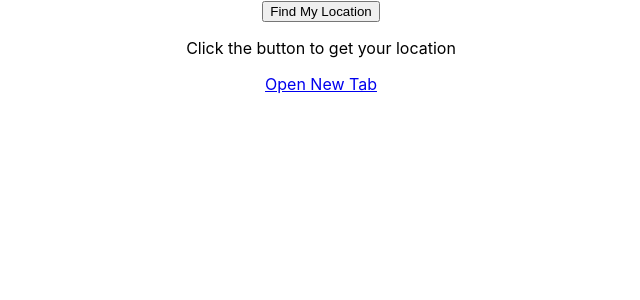
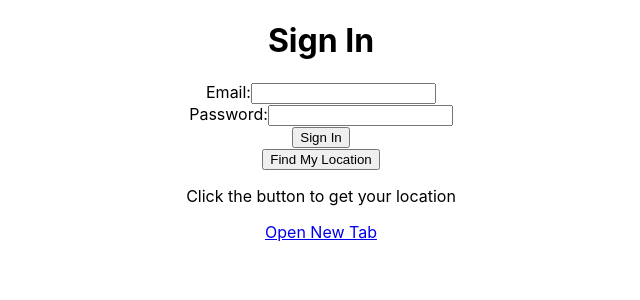
Before and after one commit to StevenNZ/frinder, a React (Create React App) app in the folder my-app/: page / in a window 1280 px wide. Shown: the top 300 px of the page, without its empty margins (319-959 px from the left). Built offline with nearby package versions, Linux system fonts and the light colour scheme; no server answers.

Commit message:
feat: firebase auth implemented

```diff
--- a/my-app/package.json
+++ b/my-app/package.json
@@ -10,6 +10,7 @@
     "@types/node": "^16.18.38",
     "@types/react": "^18.2.14",
     "@types/react-dom": "^18.2.6",
+    "firebase": "^10.0.0",
     "react": "^18.2.0",
     "react-dom": "^18.2.0",
     "react-router-dom": "^6.14.1",
--- a/my-app/src/App.tsx
+++ b/my-app/src/App.tsx
@@ -1,8 +1,7 @@
 import React from 'react';
 import './App.css';
-import { BrowserRouter as Router, Routes ,Route, Link } from 'react-router-dom';
-import SignUp from './Signup';
-
+import { Link } from 'react-router-dom';
+import AuthDetails from './auth/AuthDetails';
 
 function App() {
 
@@ -52,8 +51,10 @@ function App() {
     findMeButton.addEventListener("click", geoFindMe);
   }
 
+
   return (
     <div className="App">
+      <AuthDetails/>
       <button id="find-me" onClick={geoFindMe}>
         Find My Location
       </button>
--- /dev/null
+++ b/my-app/src/Signin.js
@@ -0,0 +1,51 @@
+import React from 'react'
+import { signInWithEmailAndPassword } from 'firebase/auth';
+import { useState } from 'react';
+import { auth } from './auth/Firebase';
+
+const Signin = () => {
+    const [email, setEmail] = useState("");
+    const [password, setPassword] = useState("");
+
+  const signIn = (e) => {
+    e.preventDefault();
+
+    signInWithEmailAndPassword(auth, email, password)
+      .then((userCredential) => {
+        console.log(userCredential);
+      })
+      .catch((error) => {
+        console.log(error);
+      });
+  };
+  return (
+    <div>
+        <h1>Sign In</h1>
+        <form onSubmit={signIn}>
+          <div>
+            <label htmlFor="email">Email:</label>
+            <input
+              type="email"
+              id="email"
+              value={email}
+              onChange={(e) => setEmail(e.target.value)}
+              required
+            />
+          </div>
+          <div>
+            <label htmlFor="password">Password:</label>
+            <input
+              type="password"
+              id="password"
+              value={password}
+              onChange={(e) => setPassword(e.target.value)}
+              required
+            />
+          </div>
+          <button type="submit">Sign In</button>
+        </form>
+      </div>
+  )
+}
+
+export default Signin
--- a/my-app/src/Signup.js
+++ b/my-app/src/Signup.js
@@ -1,37 +1,30 @@
 import React, { useState } from 'react';
+import { createUserWithEmailAndPassword } from "firebase/auth";
+import { auth } from './auth/Firebase';
+
 
 const Signup = () => {
   const [name, setName] = useState('');
+  const [age, setAge] = useState('');
   const [email, setEmail] = useState('');
   const [password, setPassword] = useState('');
   const [confirmPassword, setConfirmPassword] = useState('');
 
-  const handleSubmit = (e) => {
+  const signUp = (e) => {
     e.preventDefault();
-
-    // Perform validation
-    if (password !== confirmPassword) {
-      alert('Passwords do not match. Please try again.');
-      return;
-    }
-
-    // Perform further processing or submit the form
-    // For this example, we'll just log the submitted data
-    console.log('Name:', name);
-    console.log('Email:', email);
-    console.log('Password:', password);
-
-    // Clear the form inputs
-    setName('');
-    setEmail('');
-    setPassword('');
-    setConfirmPassword('');
+    createUserWithEmailAndPassword(auth, email, password)
+      .then((userCredential) => {
+        console.log(userCredential);
+      })
+      .catch((error) => {
+        console.log(error);
+      });
   };
 
   return (
     <div>
       <h1>Sign Up</h1>
-      <form onSubmit={handleSubmit}>
+      <form onSubmit={signUp}>
         <div>
           <label htmlFor="name">Name:</label>
           <input
@@ -39,6 +32,17 @@ const Signup = () => {
             id="name"
             value={name}
             onChange={(e) => setName(e.target.value)}
+            required
+          />
+        </div>
+        <div>
+          <label htmlFor="age">Age:</label>
+          <input
+            type='number'
+            id="age"
+            min={1}
+            value={age}
+            onChange={(e) => setAge(e.target.value)}
             required
           />
         </div>
--- /dev/null
+++ b/my-app/src/auth/AuthDetails.jsx
@@ -0,0 +1,37 @@
+import React, { useEffect, useState } from 'react'
+import { auth } from './Firebase'
+import { onAuthStateChanged, signOut } from 'firebase/auth'
+import Signin from '../Signin'
+
+const AuthDetails = () => {
+    const [authUser, setAuthUser] = useState(null)
+
+    useEffect(() => {
+        const listen = onAuthStateChanged(auth, (user) => {
+            if (user) {
+                setAuthUser(user)
+            } else {
+                setAuthUser(null)
+            }
+        })
+        return listen()
+    },[])
+
+    const userSignOut = () => {
+        signOut(auth).then(() => {
+            setAuthUser(null)
+            console.log("user signed out");
+        }).catch(error => console.log(error))
+    }
+
+  return (
+    <div>
+        {authUser
+        ? <><p>{`Hello ${authUser.email} 👋`}</p>
+        <button onClick={userSignOut}>Sign Out</button> </>
+            : <Signin/>}
+    </div>
+  )
+}
+
+export default AuthDetails
--- /dev/null
+++ b/my-app/src/auth/Firebase.js
@@ -0,0 +1,25 @@
+// Import the functions you need from the SDKs you need
+import { initializeApp } from "firebase/app";
+import { getAuth } from "firebase/auth";
+import { getDatabase} from "firebase/database"
+// TODO: Add SDKs for Firebase products that you want to use
+// https://firebase.google.com/docs/web/setup#available-libraries
+
+// Your web app's Firebase configuration
+const firebaseConfig = {
+  apiKey: "AIzaSyCyuKz4U0TiKw6C7TAMbPE-FjgBo2tCGXY",
+  authDomain: "frinder-14035.firebaseapp.com",
+  databaseURL: "https://frinder-14035-default-rtdb.firebaseio.com/",
+  projectId: "frinder-14035",
+  storageBucket: "frinder-14035.appspot.com",
+  messagingSenderId: "409221857765",
+  appId: "1:409221857765:web:2143e804461ccb46cdef0c"
+};
+
+// Initialize Firebase
+const app = initializeApp(firebaseConfig);
+
+export const auth = getAuth(app)
+
+// initialize realtime database
+export const db = getDatabase(app);
--- a/my-app/src/index.tsx
+++ b/my-app/src/index.tsx
@@ -2,7 +2,7 @@ import React from 'react';
 import ReactDOM from 'react-dom/client';
 import './index.css';
 import App from './App';
-import { BrowserRouter as Router, Routes ,Route, Link } from 'react-router-dom';
+import { BrowserRouter as Router, Routes ,Route } from 'react-router-dom';
 import Signup from './Signup';
 
 const root = ReactDOM.createRoot(
```
Also changed, not shown: 1 other file (tests, documents, lock files or other folders).
